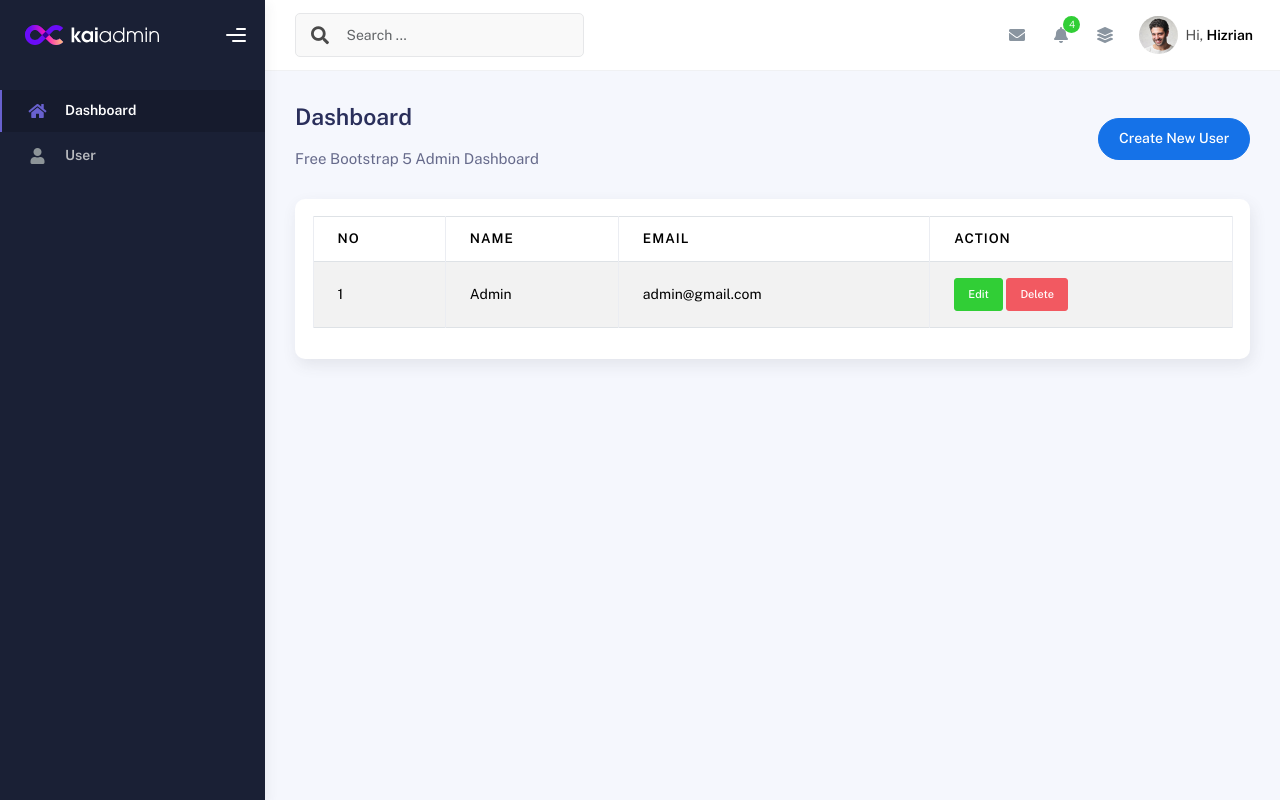
After one commit to rizkyamuktii/belajar_php_crud, a PHP site: page /user.php in a window 1280 px wide. The commit adds this page. Run offline with PHP 8.4, Linux system fonts and the light colour scheme; a user stored in the database is signed in; data comes from the database, SQL or seed files in the repository.

Commit message:
update_crud_29072026

```diff
--- a/dashboard.php
+++ b/dashboard.php
@@ -2,9 +2,13 @@
 session_start();
 session_regenerate_id();
 if (!isset($_SESSION['NAME'])) {
-  header("location:signin.php");
+    header("location:index.php");
     exit();
 }
+
+
+
+
 ?>
 
 <!DOCTYPE html>
--- a/inc/sidebar.php
+++ b/inc/sidebar.php
@@ -3,11 +3,8 @@
             <!-- Logo Header -->
             <div class="logo-header" data-background-color="dark">
                 <a href="index.html" class="logo">
-                    <img
-                        src="assets/kaiadmin-lite-1.2.0/assets/img/kaiadmin/logo_light.svg"
-                        alt="navbar brand"
-                        class="navbar-brand"
-                        height="20" />
+                    <img src="assets/kaiadmin-lite-1.2.0/assets/img/kaiadmin/logo_light.svg" alt="navbar brand"
+                        class="navbar-brand" height="20" />
                 </a>
                 <div class="nav-toggle">
                     <button class="btn btn-toggle toggle-sidebar">
@@ -27,13 +24,16 @@
             <div class="sidebar-content">
                 <ul class="nav nav-secondary">
                     <li class="nav-item active">
-                        <a
-
-                            href="#dashboard"
-
-                            aria-expanded="false">
+                        <a href="dashboard.php" aria-expanded="false">
                             <i class="fas fa-home"></i>
                             <p>Dashboard</p>
+                        </a>
+                    </li>
+
+                    <li class="nav-item">
+                        <a href="user.php" aria-expanded="false">
+                            <i class="fas fa-user"></i>
+                            <p>User</p>
                         </a>
                     </li>
                     <!-- <li class="nav-section">
--- a/signin.php
+++ b/index.php
@@ -17,7 +17,6 @@ if (isset($_POST['login'])) {
     $_SESSION['NAME'] = $row['name'];
     // KALAU BERHASIL MASUK KE DASHBOARD
     header("location:dashboard.php");
-    exit();
   } else {
     // KALAU GAGAL TETAP DI LOGIN
     header("location:signin.php");
--- a/logout.php
+++ b/logout.php
@@ -3,5 +3,5 @@ session_start();
 session_destroy();
 $_SESSION = [];
 
-header("location:signin.php");
+header("location:index.php");
 exit();
--- /dev/null
+++ b/user.php
@@ -0,0 +1,162 @@
+<?php
+session_start();
+session_regenerate_id();
+
+include 'config/koneksi.php';
+if (!isset($_SESSION['NAME'])) {
+    header("location:index.php");
+    exit();
+}
+
+//tampilin seumua data dari table user dari urutan terbesar ke terkecil
+$query = mysqli_query($conn, "SELECT * FROM users ORDER BY id DESC");
+$rows = mysqli_fetch_all($query, MYSQLI_ASSOC);
+
+// jika parameter delete ada
+if (isset($_GET['delete'])) {
+    $delete = $_GET['delete'];
+    $delete = mysqli_query($conn, "DELETE FROM users WHERE id = '$delete'");
+    header("location:user.php?hapus=berhasil");
+}
+
+?>
+
+<!DOCTYPE html>
+<html lang="en">
+
+<head>
+    <meta http-equiv="X-UA-Compatible" content="IE=edge" />
+    <title>Kaiadmin - Bootstrap 5 Admin Dashboard</title>
+    <meta content="width=device-width, initial-scale=1.0, shrink-to-fit=no" name="viewport" />
+    <?php
+    include "inc/css.php";
+    ?>
+
+</head>
+
+<body>
+    <div class="wrapper">
+        <!-- Sidebar -->
+        <?php
+        include "inc/sidebar.php";
+        ?>
+        <!-- End Sidebar -->
+
+        <div class="main-panel">
+            <div class="main-header">
+                <div class="main-header-logo">
+                    <!-- Logo Header -->
+                    <div class="logo-header" data-background-color="dark">
+                        <a href="index.html" class="logo">
+                            <img src="assets/img/kaiadmin/logo_light.svg" alt="navbar brand" class="navbar-brand"
+                                height="20" />
+                        </a>
+                        <div class="nav-toggle">
+                            <button class="btn btn-toggle toggle-sidebar">
+                                <i class="gg-menu-right"></i>
+                            </button>
+                            <button class="btn btn-toggle sidenav-toggler">
+                                <i class="gg-menu-left"></i>
+                            </button>
+                        </div>
+                        <button class="topbar-toggler more">
+                            <i class="gg-more-vertical-alt"></i>
+                        </button>
+                    </div>
+                    <!-- End Logo Header -->
+                </div>
+                <!-- Navbar Header -->
+                <?php
+                include "inc/navbar.php";
+                ?>
+                <!-- End Navbar -->
+            </div>
+
+            <div class="container">
+                <div class="page-inner">
+                    <div class="d-flex align-items-left align-items-md-center flex-column flex-md-row pt-2 pb-4">
+                        <div>
+                            <h3 class="fw-bold mb-3">Dashboard</h3>
+                            <h6 class="op-7 mb-2">Free Bootstrap 5 Admin Dashboard</h6>
+                        </div>
+                        <div class="ms-md-auto py-2 py-md-0">
+                            <!-- <a href="#" class="btn btn-label-info btn-round me-2">Manage</a> -->
+                            <a href="create-user.php" class="btn btn-primary btn-round">Create New User</a>
+                        </div>
+                    </div>
+                    <div class="row">
+                        <div class="col-sm-6 col-md-12">
+                            <div class="card">
+                                <div class="card-body">
+                                    <table class="table table-bordered table-striped">
+                                        <thead>
+                                            <tr>
+                                                <th>No</th>
+                                                <th>Name</th>
+                                                <th>Email</th>
+                                                <th>Action</th>
+                                            </tr>
+                                        </thead>
+                                        <tbody>
+                                            <?php foreach ($rows as $index => $row): ?>
+                                            <tr>
+                                                <td><?php echo $index + 1 ?></td>
+                                                <td><?php echo $row['name'] ?></td>
+                                                <td><?php echo $row['email'] ?></td>
+                                                <td>
+                                                    <a class="btn btn-success btn-sm"
+                                                        href="create-user.php?edit=<?php echo $row['id'] ?>">Edit</a>
+
+                                                    <a onclick="return confirm('Are you sure wanna delete this data?')"
+                                                        class="btn btn-danger btn-sm"
+                                                        href="user.php?delete=<?php echo $row['id'] ?>">Delete</a>
+                                            </tr>
+                                            <?php endforeach ?>
+                                        </tbody>
+                                    </table>
+                                </div>
+                            </div>
+
+                        </div>
+
+                    </div>
+                </div>
+            </div>
+        </div>
+
+        <footer class="footer">
+            <div class="container-fluid d-flex justify-content-between">
+                <nav class="pull-left">
+                    <ul class="nav">
+                        <li class="nav-item">
+                            <a class="nav-link" href="http://www.themekita.com">
+                                ThemeKita
+                            </a>
+                        </li>
+                        <li class="nav-item">
+                            <a class="nav-link" href="#"> Help </a>
+                        </li>
+                        <li class="nav-item">
+                            <a class="nav-link" href="#"> Licenses </a>
+                        </li>
+                    </ul>
+                </nav>
+                <div class="copyright">
+                    2024, made with <i class="fa fa-heart heart text-danger"></i> by
+                    <a href="http://www.themekita.com">ThemeKita</a>
+                </div>
+                <div>
+                    Distributed by
+                    <a target="_blank" href="https://themewagon.com/">ThemeWagon</a>.
+                </div>
+            </div>
+        </footer>
+    </div>
+
+    </div>
+    <?php
+    include "inc/js.php";
+    ?>
+</body>
+
+</html>
```
Also changed, not shown: create-user.php (added, +161 -0 lines). Lines whose indentation alone changed are shown as unchanged.
